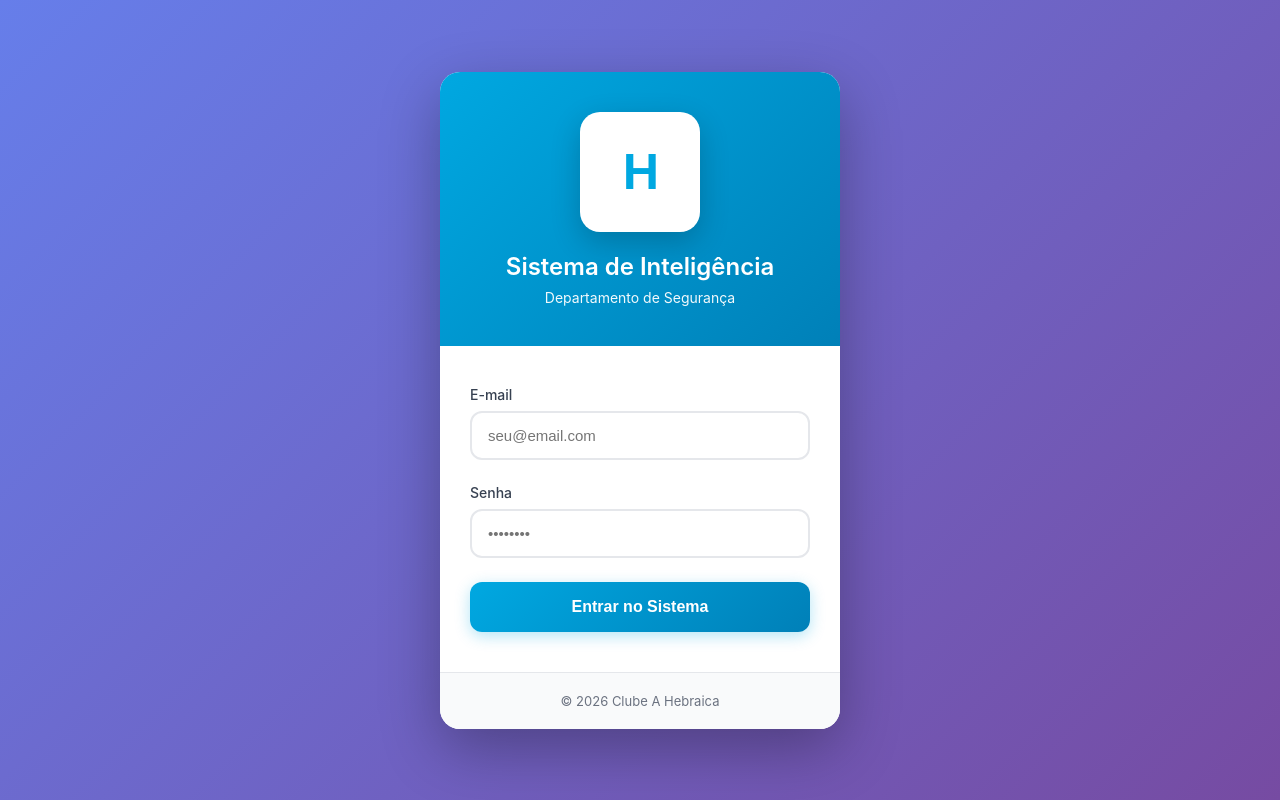
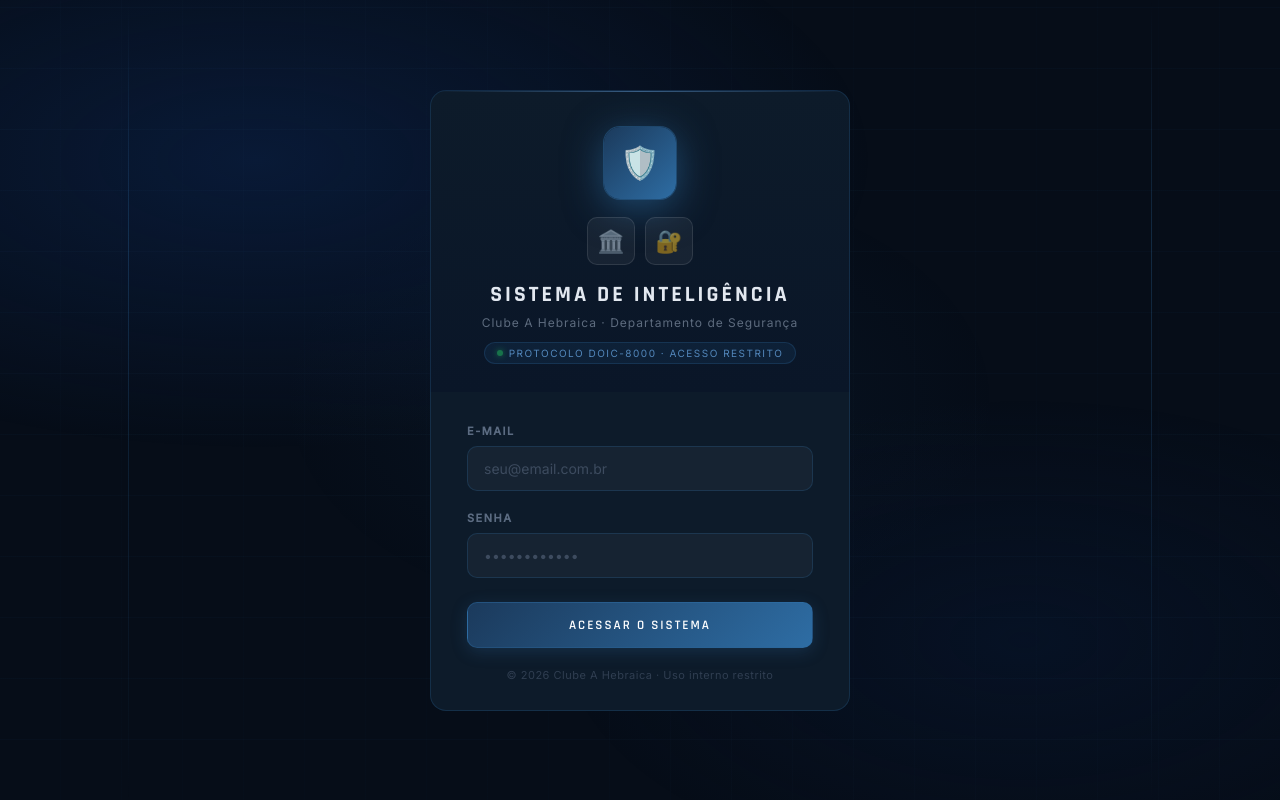
Before and after one commit to danielcohen-hebraica18/doic-sistema, a website: page index.html in a window 1280 px wide. Drawn offline with Linux system fonts and the light colour scheme.

Commit message:
Update index.html

```diff
--- a/index.html
+++ b/index.html
@@ -3,194 +3,331 @@
 <head>
     <meta charset="UTF-8">
     <meta name="viewport" content="width=device-width, initial-scale=1.0">
-    <title>Login - Sistema Hebraica Segurança</title>
+    <title>DOIC-8000 — Acesso Restrito</title>
+    <link rel="preconnect" href="https://fonts.googleapis.com">
+    <link href="https://fonts.googleapis.com/css2?family=Rajdhani:wght@500;600;700&family=Inter:wght@300;400;500&display=swap" rel="stylesheet">
     <style>
-        * {
-            margin: 0;
-            padding: 0;
-            box-sizing: border-box;
-        }
+        * { margin:0; padding:0; box-sizing:border-box; }
 
         body {
-            font-family: -apple-system, BlinkMacSystemFont, 'Segoe UI', Roboto, 'Helvetica Neue', Arial, sans-serif;
-            background: linear-gradient(135deg, #667eea 0%, #764ba2 100%);
+            font-family: 'Inter', sans-serif;
+            background: #060d18;
             min-height: 100vh;
             display: flex;
             align-items: center;
             justify-content: center;
-            padding: 20px;
+            overflow: hidden;
+            position: relative;
         }
 
-        .login-container {
-            background: white;
-            border-radius: 20px;
-            box-shadow: 0 20px 60px rgba(0, 0, 0, 0.3);
-            overflow: hidden;
-            max-width: 400px;
-            width: 100%;
-            animation: slideUp 0.5s ease-out;
+        /* FUNDO COM EFEITO */
+        body::before {
+            content: '';
+            position: fixed;
+            inset: 0;
+            background:
+                radial-gradient(ellipse 80% 60% at 20% 20%, rgba(13,42,92,0.45) 0%, transparent 60%),
+                radial-gradient(ellipse 60% 50% at 80% 80%, rgba(8,25,55,0.4) 0%, transparent 60%),
+                radial-gradient(ellipse 40% 40% at 50% 50%, rgba(46,109,164,0.08) 0%, transparent 70%);
+            pointer-events: none;
         }
 
-        @keyframes slideUp {
-            from {
-                opacity: 0;
-                transform: translateY(30px);
-            }
-            to {
-                opacity: 1;
-                transform: translateY(0);
-            }
+        body::after {
+            content: '';
+            position: fixed;
+            inset: 0;
+            background-image: repeating-linear-gradient(
+                0deg,
+                transparent,
+                transparent 60px,
+                rgba(46,109,164,0.04) 60px,
+                rgba(46,109,164,0.04) 61px
+            ),
+            repeating-linear-gradient(
+                90deg,
+                transparent,
+                transparent 60px,
+                rgba(46,109,164,0.02) 60px,
+                rgba(46,109,164,0.02) 61px
+            );
+            pointer-events: none;
         }
 
-        .login-header {
-            background: linear-gradient(135deg, #00A8E1 0%, #0080B8 100%);
-            padding: 40px 30px;
-            text-align: center;
-            color: white;
+        /* CARD DE LOGIN */
+        .card {
+            position: relative;
+            z-index: 10;
+            width: 100%;
+            max-width: 420px;
+            margin: 20px;
+            animation: fadeUp 0.6s cubic-bezier(0.16,1,0.3,1) both;
         }
 
-        .logo-container {
-            width: 120px;
-            height: 120px;
-            margin: 0 auto 20px;
-            background: white;
-            border-radius: 20px;
+        @keyframes fadeUp {
+            from { opacity:0; transform:translateY(24px); }
+            to   { opacity:1; transform:translateY(0); }
+        }
+
+        /* HEADER DO CARD */
+        .card-header {
+            background: linear-gradient(180deg, #0d1b2a 0%, #0a1628 100%);
+            border: 1px solid rgba(46,109,164,0.25);
+            border-bottom: none;
+            border-radius: 16px 16px 0 0;
+            padding: 36px 36px 28px;
+            text-align: center;
+            position: relative;
+            overflow: hidden;
+        }
+
+        .card-header::before {
+            content: '';
+            position: absolute;
+            top: 0; left: 0; right: 0;
+            height: 1px;
+            background: linear-gradient(90deg, transparent, rgba(100,160,220,0.5), transparent);
+        }
+
+        /* ESCUDO */
+        .shield-wrap {
+            width: 72px;
+            height: 72px;
+            margin: 0 auto 18px;
+            background: linear-gradient(135deg, #1B3A5C, #2E6DA4);
+            border-radius: 16px;
             display: flex;
             align-items: center;
             justify-content: center;
-            box-shadow: 0 10px 30px rgba(0, 0, 0, 0.2);
+            font-size: 32px;
+            box-shadow: 0 8px 32px rgba(46,109,164,0.4), 0 0 0 1px rgba(46,109,164,0.3);
+            animation: glow 3s ease-in-out infinite;
         }
 
-        .logo-text {
-            font-size: 48px;
-            font-weight: 700;
-            color: #00A8E1;
-            letter-spacing: -2px;
+        @keyframes glow {
+            0%,100% { box-shadow: 0 8px 32px rgba(46,109,164,0.4), 0 0 0 1px rgba(46,109,164,0.3); }
+            50%      { box-shadow: 0 8px 40px rgba(46,109,164,0.65), 0 0 0 1px rgba(46,109,164,0.5); }
         }
 
-        .login-header h1 {
-            font-size: 24px;
-            font-weight: 600;
-            margin-bottom: 8px;
+        /* LOGOS */
+        .logo-row {
+            display: flex;
+            justify-content: center;
+            gap: 10px;
+            margin-bottom: 16px;
         }
 
-        .login-header p {
-            font-size: 14px;
-            opacity: 0.95;
+        .logo-slot {
+            width: 48px;
+            height: 48px;
+            background: rgba(255,255,255,0.05);
+            border: 1px solid rgba(255,255,255,0.1);
+            border-radius: 10px;
+            display: flex;
+            align-items: center;
+            justify-content: center;
+            font-size: 22px;
+            color: rgba(148,163,184,0.5);
         }
 
-        .login-body {
-            padding: 40px 30px;
+        .card-header h1 {
+            font-family: 'Rajdhani', sans-serif;
+            font-size: 22px;
+            font-weight: 700;
+            color: #e2e8f0;
+            letter-spacing: 3px;
+            text-transform: uppercase;
+            margin-bottom: 6px;
+        }
+
+        .card-header .subtitle {
+            font-size: 12px;
+            color: rgba(148,163,184,0.6);
+            letter-spacing: 1px;
+        }
+
+        .badge-protocolo {
+            display: inline-flex;
+            align-items: center;
+            gap: 6px;
+            margin-top: 12px;
+            background: rgba(46,109,164,0.12);
+            border: 1px solid rgba(46,109,164,0.25);
+            border-radius: 20px;
+            padding: 4px 12px;
+            font-size: 10px;
+            color: rgba(100,160,220,0.8);
+            letter-spacing: 1.5px;
+            text-transform: uppercase;
+        }
+
+        .badge-dot {
+            width: 6px; height: 6px;
+            border-radius: 50%;
+            background: #22c55e;
+            box-shadow: 0 0 6px #22c55e;
+            animation: pulse 2s infinite;
+        }
+
+        @keyframes pulse {
+            0%,100% { opacity:1; }
+            50%      { opacity:0.5; }
+        }
+
+        /* BODY DO CARD */
+        .card-body {
+            background: #0d1b2a;
+            border: 1px solid rgba(46,109,164,0.25);
+            border-top: none;
+            border-radius: 0 0 16px 16px;
+            padding: 32px 36px 28px;
         }
 
         .form-group {
-            margin-bottom: 24px;
+            margin-bottom: 20px;
         }
 
         .form-group label {
             display: block;
             margin-bottom: 8px;
-            font-size: 14px;
-            font-weight: 500;
-            color: #374151;
+            font-size: 11px;
+            font-weight: 600;
+            color: rgba(100,116,139,0.9);
+            letter-spacing: 1.5px;
+            text-transform: uppercase;
         }
 
         .form-group input {
             width: 100%;
-            padding: 14px 16px;
-            border: 2px solid #e5e7eb;
-            border-radius: 12px;
-            font-size: 15px;
-            transition: all 0.3s ease;
+            padding: 13px 16px;
+            background: rgba(255,255,255,0.04);
+            border: 1px solid rgba(46,109,164,0.25);
+            border-radius: 10px;
+            font-size: 14px;
+            color: #e2e8f0;
+            font-family: 'Inter', sans-serif;
+            transition: all 0.25s ease;
+        }
+
+        .form-group input::placeholder {
+            color: rgba(100,116,139,0.5);
         }
 
         .form-group input:focus {
             outline: none;
-            border-color: #00A8E1;
-            box-shadow: 0 0 0 3px rgba(0, 168, 225, 0.1);
+            border-color: rgba(46,109,164,0.6);
+            background: rgba(46,109,164,0.08);
+            box-shadow: 0 0 0 3px rgba(46,109,164,0.1);
         }
 
         .btn-login {
             width: 100%;
-            padding: 16px;
-            background: linear-gradient(135deg, #00A8E1 0%, #0080B8 100%);
+            padding: 14px;
+            background: linear-gradient(135deg, #1B3A5C 0%, #2E6DA4 100%);
             color: white;
-            border: none;
-            border-radius: 12px;
-            font-size: 16px;
+            border: 1px solid rgba(46,109,164,0.4);
+            border-radius: 10px;
+            font-size: 13px;
             font-weight: 600;
+            font-family: 'Rajdhani', sans-serif;
+            letter-spacing: 2px;
+            text-transform: uppercase;
             cursor: pointer;
-            transition: all 0.3s ease;
-            box-shadow: 0 4px 15px rgba(0, 168, 225, 0.3);
+            transition: all 0.25s ease;
+            box-shadow: 0 4px 16px rgba(46,109,164,0.25);
+            margin-top: 4px;
         }
 
         .btn-login:hover {
             transform: translateY(-2px);
-            box-shadow: 0 6px 20px rgba(0, 168, 225, 0.4);
+            box-shadow: 0 8px 28px rgba(46,109,164,0.4);
+            filter: brightness(1.1);
+        }
+
+        .btn-login:active {
+            transform: translateY(0);
         }
 
         .error-message {
-            background: #FEE2E2;
-            color: #DC2626;
-            padding: 12px 16px;
-            border-radius: 10px;
-            margin-bottom: 20px;
-            font-size: 14px;
+            background: rgba(220,38,38,0.1);
+            border: 1px solid rgba(220,38,38,0.3);
+            color: #fca5a5;
+            padding: 10px 14px;
+            border-radius: 8px;
+            margin-bottom: 18px;
+            font-size: 13px;
             display: none;
+            text-align: center;
         }
 
-        .login-footer {
+        .card-footer {
             text-align: center;
-            padding: 20px;
-            background: #f9fafb;
-            border-top: 1px solid #e5e7eb;
-            font-size: 13px;
-            color: #6b7280;
+            padding-top: 20px;
+            font-size: 11px;
+            color: rgba(100,116,139,0.4);
+            letter-spacing: 0.5px;
         }
+
+        /* DECORAÇÃO LATERAL */
+        .deco-line {
+            position: fixed;
+            top: 0; bottom: 0;
+            width: 1px;
+            background: linear-gradient(180deg, transparent 0%, rgba(46,109,164,0.3) 30%, rgba(46,109,164,0.15) 70%, transparent 100%);
+        }
+        .deco-line-left  { left: 10%; }
+        .deco-line-right { right: 10%; }
     </style>
 </head>
 <body>
-    <div class="login-container">
-        <div class="login-header">
-            <div class="logo-container">
-                <div class="logo-text">H</div>
+    <div class="deco-line deco-line-left"></div>
+    <div class="deco-line deco-line-right"></div>
+
+    <div class="card">
+        <div class="card-header">
+            <div class="shield-wrap">🛡️</div>
+
+            <div class="logo-row">
+                <div class="logo-slot">🏛️</div>
+                <div class="logo-slot">🔐</div>
             </div>
+
             <h1>Sistema de Inteligência</h1>
-            <p>Departamento de Segurança</p>
+            <div class="subtitle">Clube A Hebraica · Departamento de Segurança</div>
+
+            <div class="badge-protocolo">
+                <div class="badge-dot"></div>
+                Protocolo DOIC-8000 · Acesso Restrito
+            </div>
         </div>
 
-        <div class="login-body">
+        <div class="card-body">
             <div class="error-message" id="errorMessage">
-                Credenciais inválidas
+                ⚠️ Credenciais inválidas. Tente novamente.
             </div>
 
             <form id="loginForm">
                 <div class="form-group">
                     <label>E-mail</label>
-                    <input type="email" id="email" placeholder="seu@email.com" required>
+                    <input type="email" id="email" placeholder="seu@email.com.br" required autocomplete="email">
                 </div>
-
                 <div class="form-group">
                     <label>Senha</label>
-                    <input type="password" id="password" placeholder="••••••••" required>
+                    <input type="password" id="password" placeholder="••••••••••••" required autocomplete="current-password">
                 </div>
+                <button type="submit" class="btn-login">Acessar o Sistema</button>
+            </form>
 
-                <button type="submit" class="btn-login">Entrar no Sistema</button>
-            </form>
-        </div>
-
-        <div class="login-footer">
-            © 2026 Clube A Hebraica
+            <div class="card-footer">
+                © 2026 Clube A Hebraica · Uso interno restrito
+            </div>
         </div>
     </div>
 
     <script>
         document.getElementById('loginForm').addEventListener('submit', function(e) {
             e.preventDefault();
-
-            const email = document.getElementById('email').value;
+            const email    = document.getElementById('email').value;
             const password = document.getElementById('password').value;
-
             if (email === 'admin@hebraica.com.br' && password === 'Hebraica@2026') {
                 sessionStorage.setItem('hebraica_auth', 'true');
                 sessionStorage.setItem('hebraica_user', email);
@@ -199,7 +336,6 @@
                 document.getElementById('errorMessage').style.display = 'block';
             }
         });
-
         if (sessionStorage.getItem('hebraica_auth') === 'true') {
             window.location.href = 'sistema.html';
         }
```
